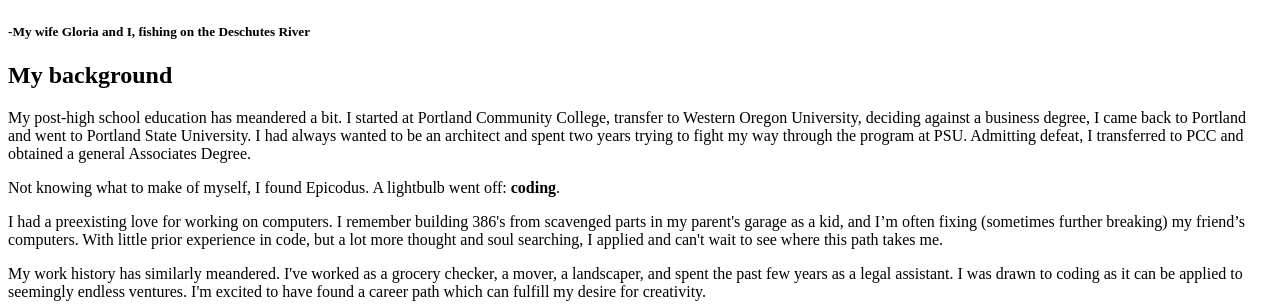
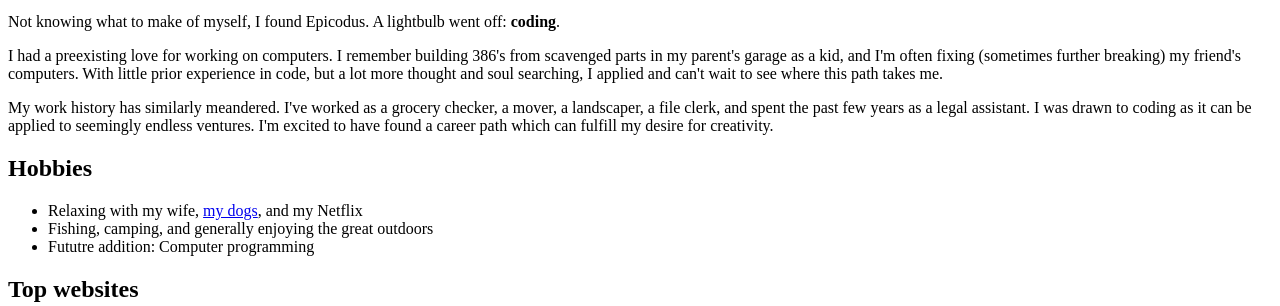
Before and after one commit to NathanRomike/About, a plain HTML site: page index.html in a window 1280 px wide. Shown: the part 694-1000 px from the top of the page. Drawn offline with Linux system fonts and the light colour scheme.

Commit message:
edit photo

```diff
--- a/index.html
+++ b/index.html
@@ -10,8 +10,8 @@
     <h2>My background</h2>
       <p>My post-high school education has meandered a bit. I started at Portland Community College, transfer to Western Oregon University, deciding against a business degree, I came back to Portland and went to Portland State University. I had always wanted to be an architect and spent two years trying to fight my way through the program at PSU. Admitting defeat, I transferred to PCC and obtained a general Associates Degree. </p>
       <p>Not knowing what to make of myself, I found Epicodus. A lightbulb went off: <strong>coding</strong>.</p>
-      <p>I had a preexisting love for working on computers. I remember building 386's from scavenged parts in my parent's garage as a kid, and I’m often fixing (sometimes further breaking) my friend’s computers. With little prior experience in code, but a lot more thought and soul searching, I applied and can't wait to see where this path takes me.</p>
-      <p>My work history has similarly meandered. I've worked as a grocery checker, a mover, a landscaper, and spent the past few years as a legal assistant. I was drawn to coding as it can be applied to seemingly endless ventures. I'm excited to have found a career path which can fulfill my desire for creativity.</p>
+      <p>I had a preexisting love for working on computers. I remember building 386's from scavenged parts in my parent's garage as a kid, and I'm often fixing (sometimes further breaking) my friend's computers. With little prior experience in code, but a lot more thought and soul searching, I applied and can't wait to see where this path takes me.</p>
+      <p>My work history has similarly meandered. I've worked as a grocery checker, a mover, a landscaper, a file clerk, and spent the past few years as a legal assistant. I was drawn to coding as it can be applied to seemingly endless ventures. I'm excited to have found a career path which can fulfill my desire for creativity.</p>
     <h2>Hobbies</h2>
       <ul>
         <li>Relaxing with my wife, <a href="img\AbbJack.JPG">my dogs</a>, and my Netflix</li>
```
Also changed, not shown: img/GloandI.JPG, 1 other file.
